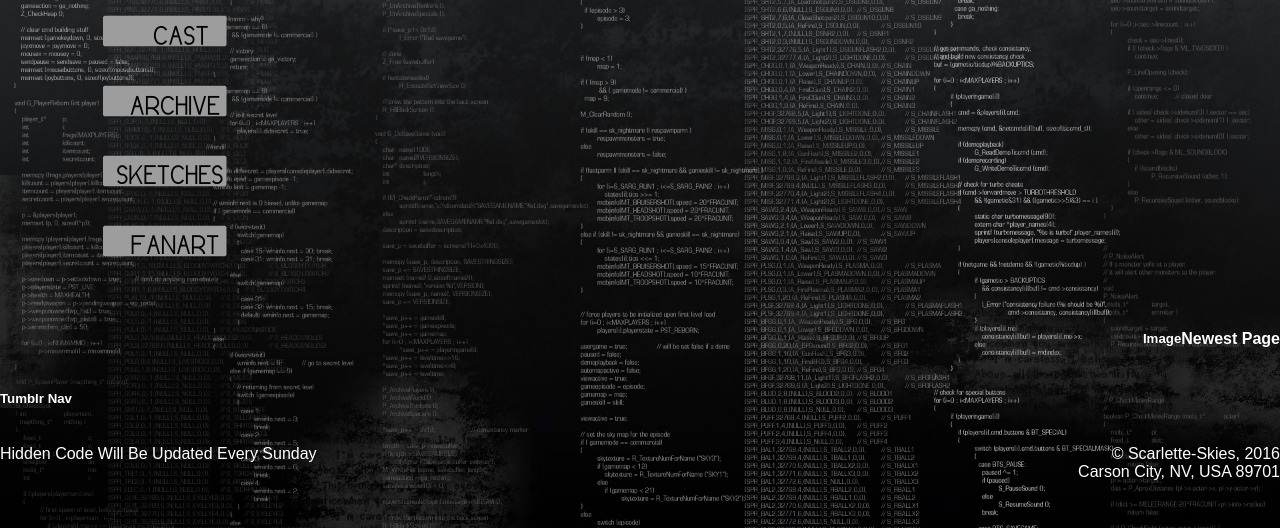
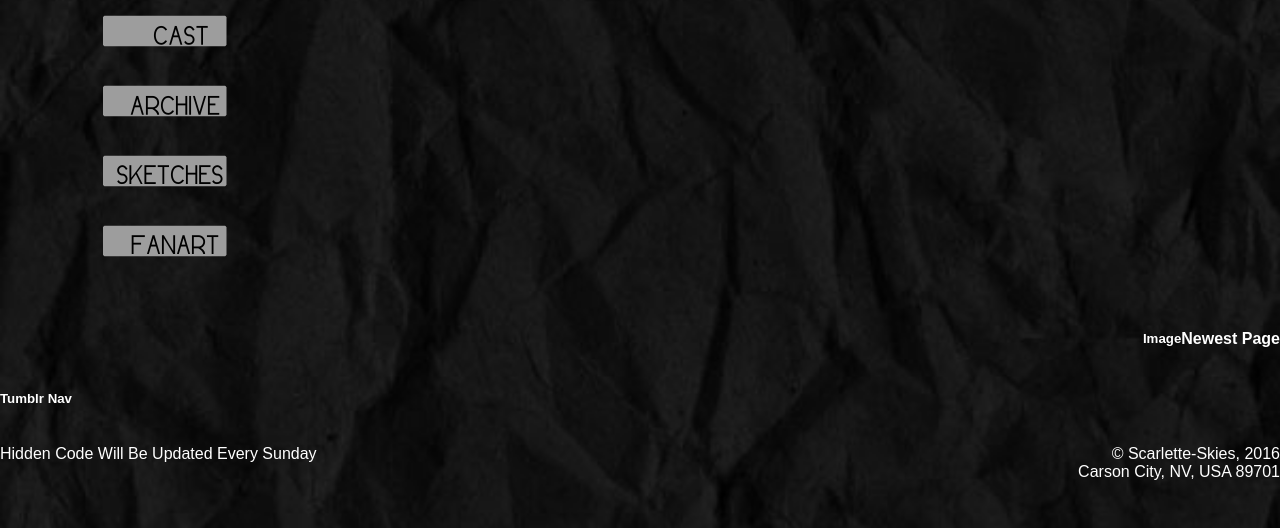
Before and after one commit to Prinnyoverlordally/hiddencode.github.io, a plain HTML site: page index.html in a window 1280 px wide. Shown: the part 272-800 px from the top of the page. Drawn offline with Linux system fonts and the light colour scheme.

Commit message:
Update style.css

```diff
--- a/css/style.css
+++ b/css/style.css
@@ -3,7 +3,7 @@
 
 
 body {
-background: url(../Images/Temp.jpg);
+background: url(../Images/paper.jpg);
 background-attachment: fixed;
     margin: 0;
     height: 100%;
```
